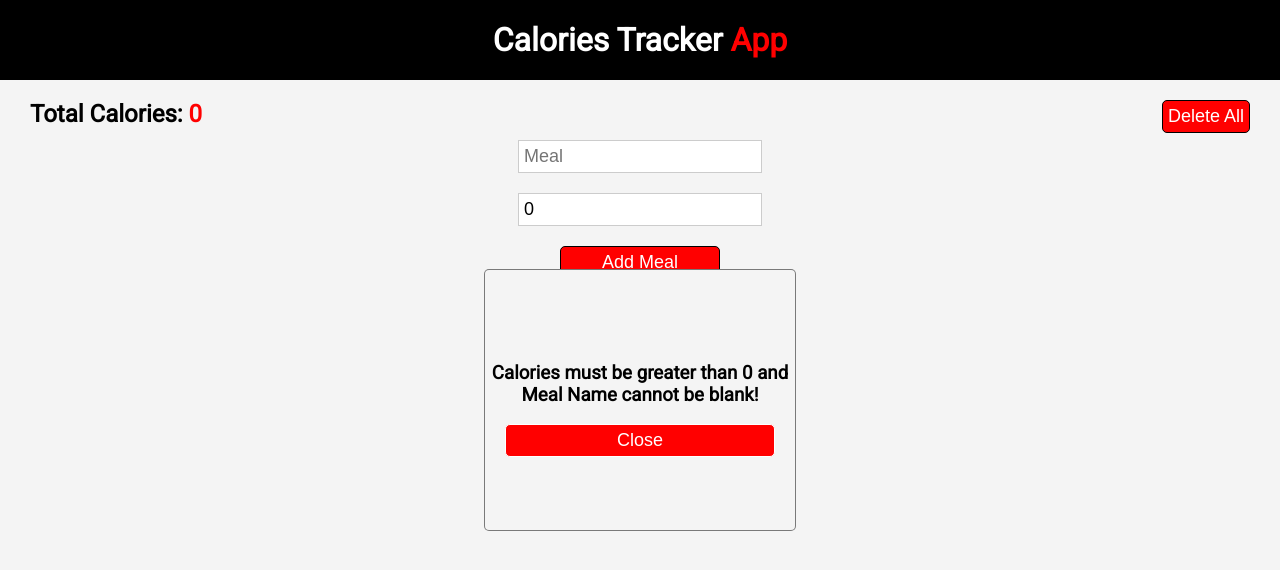
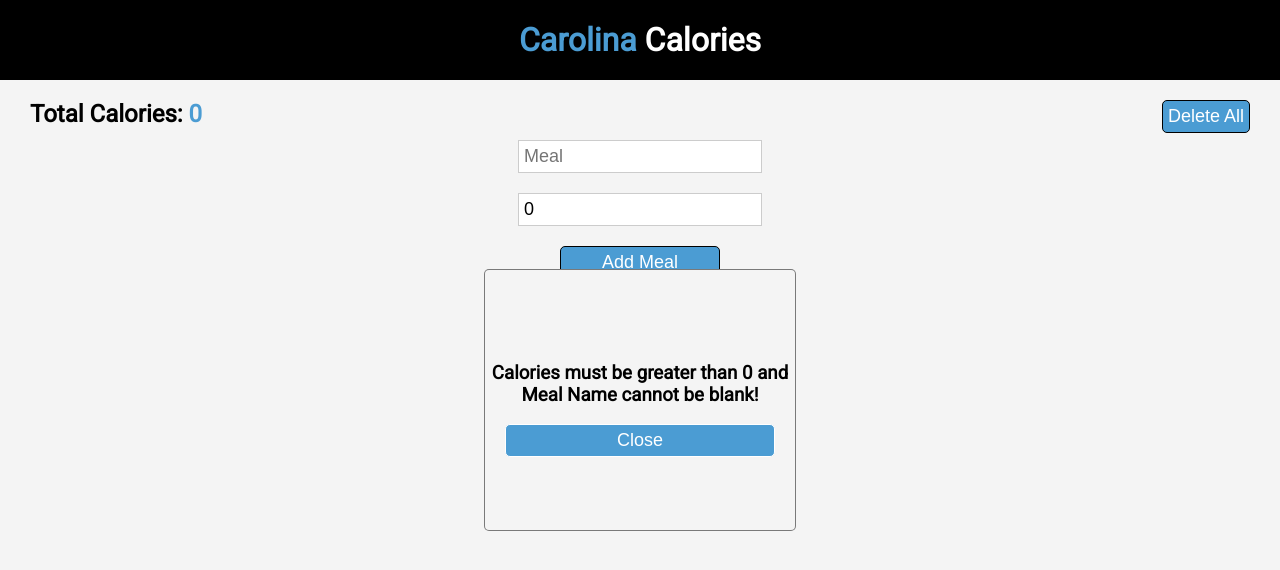
Before and after one commit to comp426-2022-spring/a99-rotanev, a React (Create React App) app in the folder my-react-app/src/caloriesTracker/calories-tracker-app/: page / in a window 1280 px wide. Both pictures are taken after typing "Sample" into the empty fields and a click on the button "Add Meal". Shown: the top 570 px of the page. Built offline with nearby package versions, Linux system fonts and the light colour scheme.

Commit message:
carolina colors

```diff
--- a/my-react-app/src/caloriesTracker/calories-tracker-app/src/App.css
+++ b/my-react-app/src/caloriesTracker/calories-tracker-app/src/App.css
@@ -18,7 +18,7 @@
 }
 
 span {
-  color: red;
+  color: #4B9CD3;
 }
 
 .app__controls__counter {
@@ -30,11 +30,12 @@ span {
   position: fixed;
   top: 100px;
   right: 30px;
+  height: 10vh;
 }
 
 .btn__delete__all {
   font-size: 18px;
-  background: red;
+  background: #4B9CD3;
   color: #fff;
   outline: none;
   padding: 5px;
@@ -70,7 +71,7 @@ span {
   width: 25%;
   text-align: center;
   color: white;
-  background: red;
+  background: #4B9CD3;
   margin: 10px auto;
   font-size: 18px;
   border-radius: 5px;
@@ -115,7 +116,7 @@ span {
   text-align: center;
   font-size: 18px;
   color: #fff;
-  background: red;
+  background: #4B9CD3;
   border-radius: 5px;
   border: 1px solid #000;
 }
@@ -144,7 +145,7 @@ span {
   outline: none;
   text-align: center;
   font-size: 18px;
-  background: red;
+  background: #4B9CD3;
   color: white;
   border-radius: 5px;
   border: 1px solid white;
--- a/my-react-app/src/caloriesTracker/calories-tracker-app/src/components/AppBar/AppBar.js
+++ b/my-react-app/src/caloriesTracker/calories-tracker-app/src/components/AppBar/AppBar.js
@@ -4,7 +4,7 @@ const AppBar = () => {
   return (
     <div className = "app__navbar">
         <h1>
-            Calories Tracker <span>App</span>
+            <span>Carolina</span> Calories
         </h1>
     </div>
   )
```
